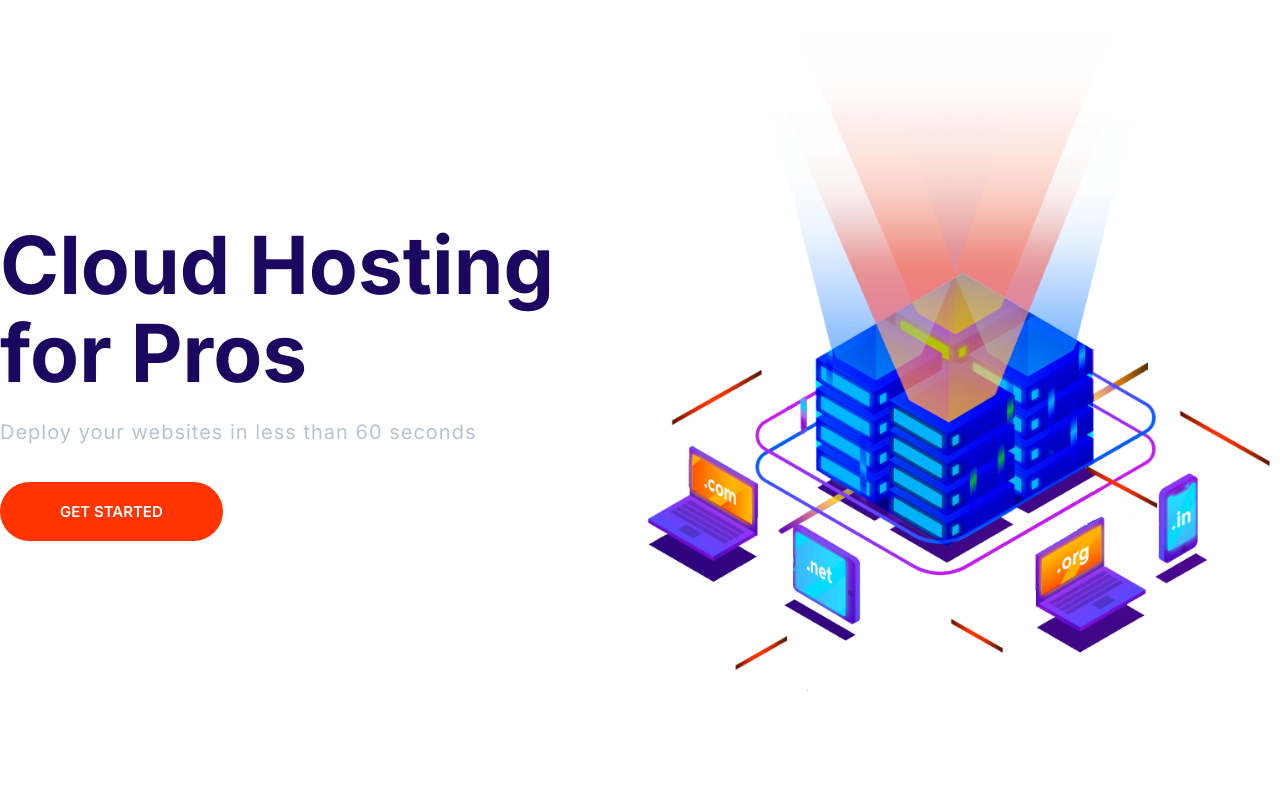
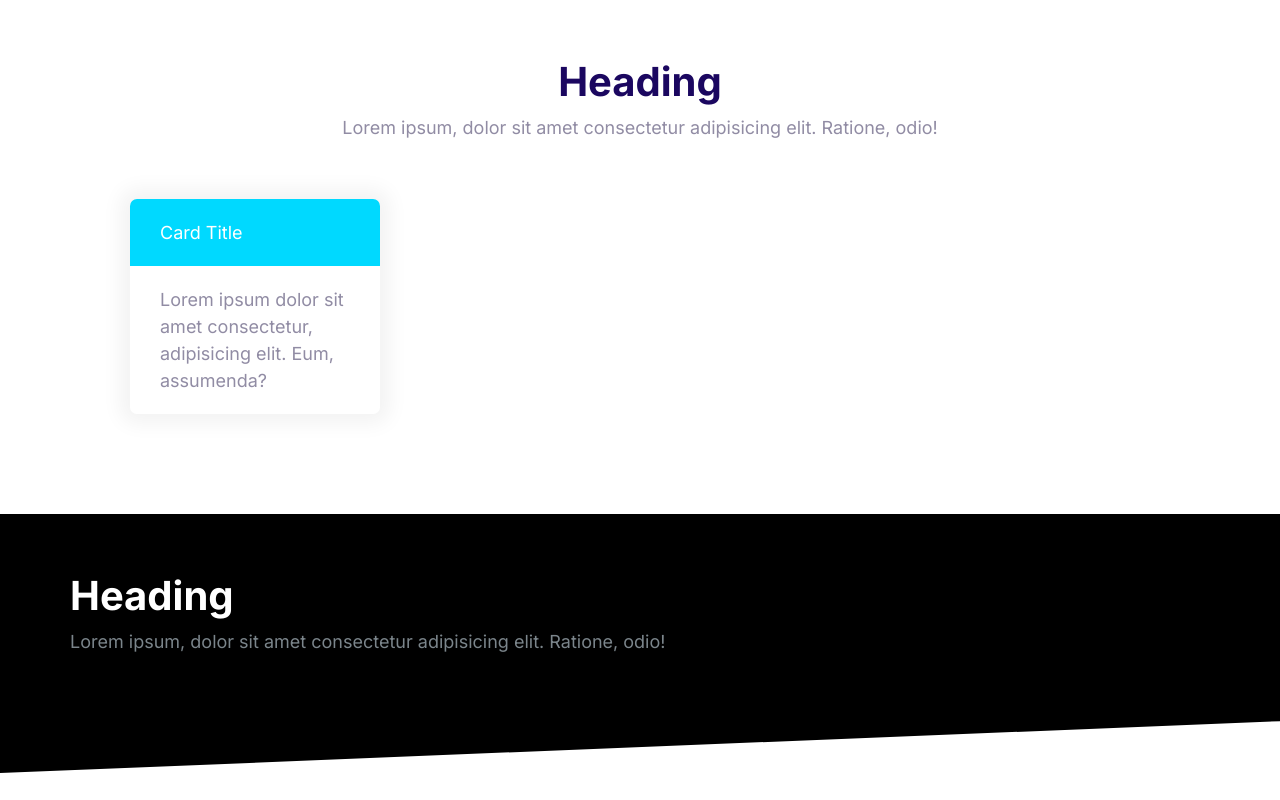
Before and after one commit to TheChosenOne9885/moshify, a plain HTML site: page index.html in a window 1280 px wide. Drawn offline with Linux system fonts and the light colour scheme.

Commit message:
Build blocks.

```diff
--- a/css/styles.css
+++ b/css/styles.css
@@ -2,6 +2,11 @@
 *::after,
 *::before {
   box-sizing: border-box;
+}
+
+.container {
+  max-width: 1140px;
+  margin: 0 auto;
 }
 
 /* Typography */
@@ -566,6 +571,39 @@ a {
   opacity: 1;
 }
 
+/* Blocks */
+.block {
+  --padding-vertical: 6rem;
+  padding: var(--padding-vertical) 2rem;
+}
+
+.block__header {
+  text-align: center;
+}
+
+.block__heading {
+  margin-top: 0;
+}
+
+.block--dark {
+  background: #000;
+  color: #7b858b;
+}
+
+.block--dark .block__heading {
+  color: #fff;
+}
+
+.block--skewed-right {
+  padding-bottom: calc(var(--padding-vertical) + 4rem);
+  clip-path: polygon(0% 0%, 100% 0%, 100% 100%, 0% 80%);
+}
+
+.block--skewed-left {
+  padding-bottom: calc(var(--padding-vertical) + 4rem);
+  clip-path: polygon(0% 0%, 100% 0%, 100% 80%, 0% 100%);
+}
+
 /* Navigation Bar */
 .nav {
   background: #000;
--- a/index.html
+++ b/index.html
@@ -19,16 +19,31 @@
     <link rel="stylesheet" href="css/styles.css" />
   </head>
   <body>
+    <section class="block container">
+      <header class="block__header">
+        <h2 class="block__heading">Heading</h2>
+        <p>
+          Lorem ipsum, dolor sit amet consectetur adipisicing elit. Ratione,
+          odio!
+        </p>
+      </header>
+      <div style="width: 30%; padding: 4rem">
+        <div class="card card--secondary">
+          <header class="card__header">Card Title</header>
+          <div class="card__body">
+            Lorem ipsum dolor sit amet consectetur, adipisicing elit. Eum,
+            assumenda?
+          </div>
+        </div>
+      </div>
+    </section>
     <section class="block block--dark block--skewed-left">
-      <div class="container grid grid--1×2">
-        <header class="block__header hero__content">
-          <h1 class="block__heading">Cloud Hosting for Pros</h1>
-          <p class="hero__tagline">
-            Deploy your websites in less than 60 seconds
-          </p>
-          <a href="" class="btn btn--accent btn--stretched">Get Started</a>
-        </header>
-        <img class="hero__image" src="images/banner.png" alt="" />
+      <div class="container">
+        <h2 class="block__heading">Heading</h2>
+        <p>
+          Lorem ipsum, dolor sit amet consectetur adipisicing elit. Ratione,
+          odio!
+        </p>
       </div>
     </section>
     <script src="js/main.js"></script>
```
Also changed, not shown: components/blocks.html (added, +25 -0 lines), components/heros.html (added, +11 -0 lines).
